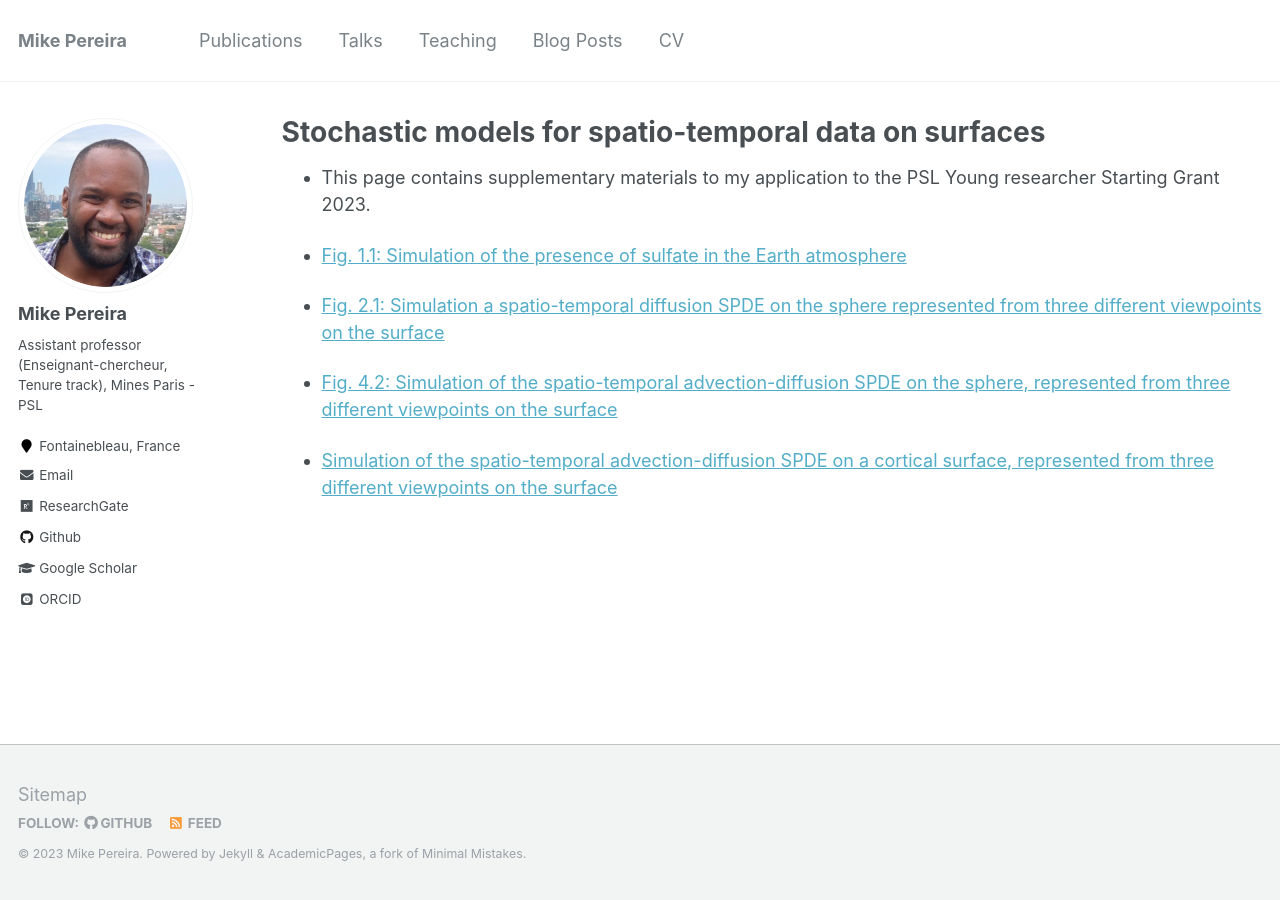
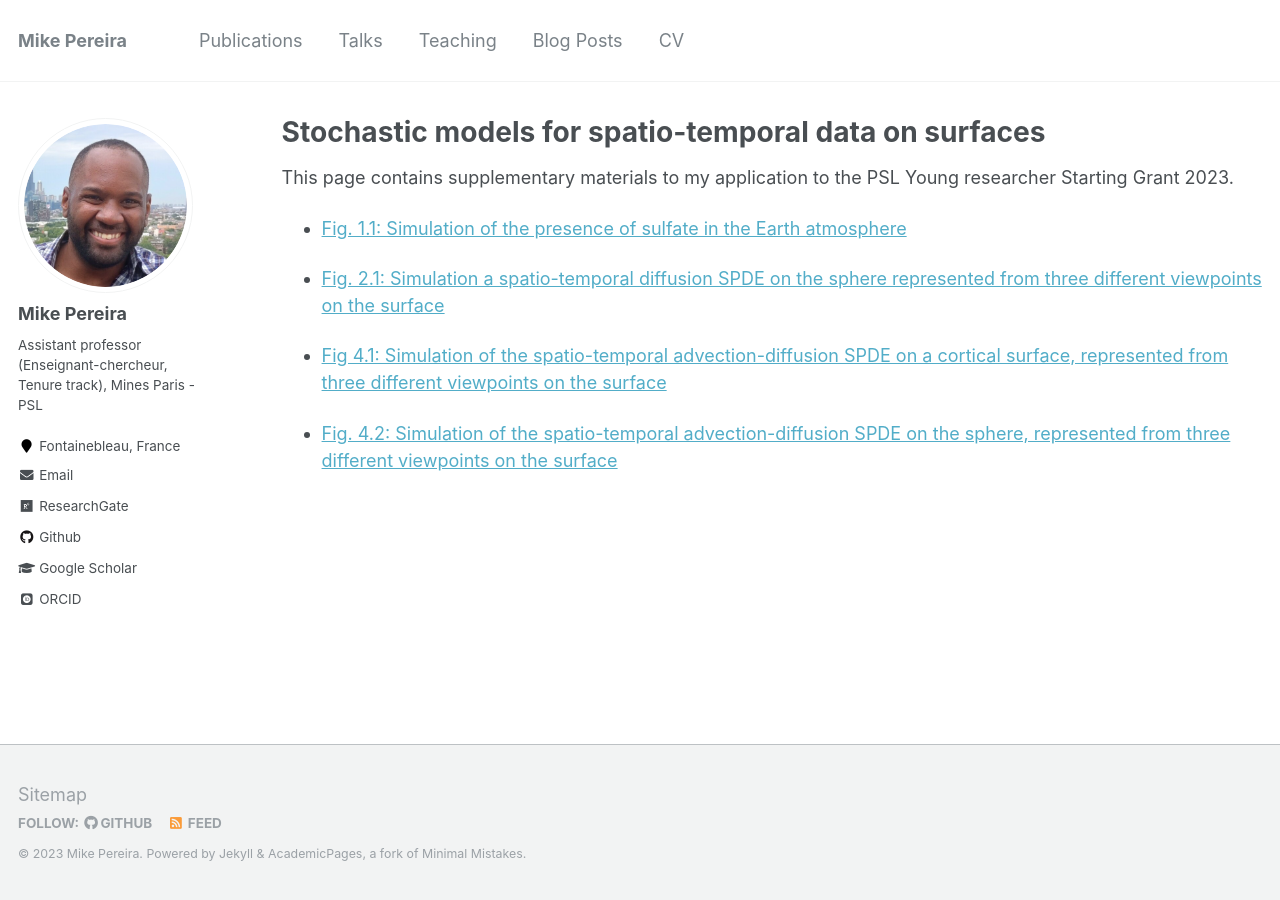
Before and after one commit to mike-pereira/mike-pereira.github.io, a Jekyll site: the page built from _psl_sg/PSL-StatingGrant.md, in a window 1280 px wide. Built offline with Jekyll 4.4.1, drawn with Linux system fonts in a browser that asks for light colours; some web fonts are replaced.

Commit message:
add movie psl

```diff
--- a/_psl_sg/PSL-StatingGrant.md
+++ b/_psl_sg/PSL-StatingGrant.md
@@ -6,12 +6,12 @@ author_profile: true
 ---
 
 
-* This page contains supplementary materials to my application to the PSL Young researcher Starting Grant 2023.
+This page contains supplementary materials to my application to the PSL Young researcher Starting Grant 2023.
 
 * [Fig. 1.1: Simulation of the presence of sulfate in the Earth atmosphere](../PSL-SG/sulfate)
 
 * [Fig. 2.1: Simulation a spatio-temporal diffusion SPDE on the sphere represented from three different viewpoints on the surface](../PSL-SG/diff-sphere)
 
+* [Fig 4.1: Simulation of the spatio-temporal advection-diffusion SPDE on a cortical surface, represented from three different viewpoints on the surface](../PSL-SG/adv-diff-brain)
+
 * [Fig. 4.2: Simulation of the spatio-temporal advection-diffusion SPDE on the sphere, represented from three different viewpoints on the surface ](../PSL-SG/adv-diff-sphere)
-
-* [ Simulation of the spatio-temporal advection-diffusion SPDE on a cortical surface, represented from three different viewpoints on the surface](../PSL-SG/adv-diff-brain)
```
Also changed, not shown: 16 other files.
